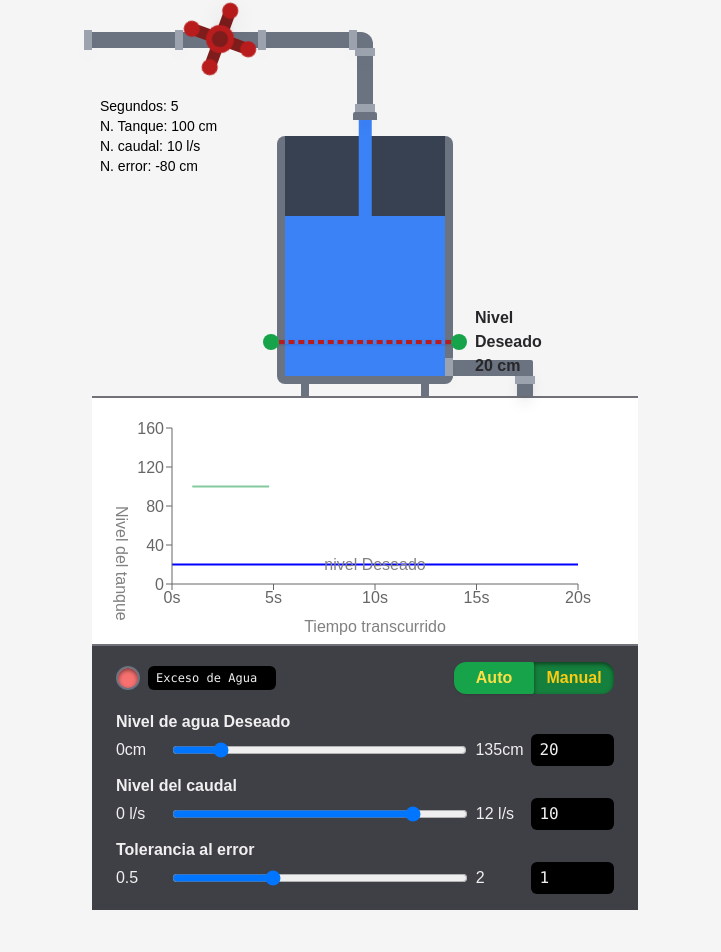
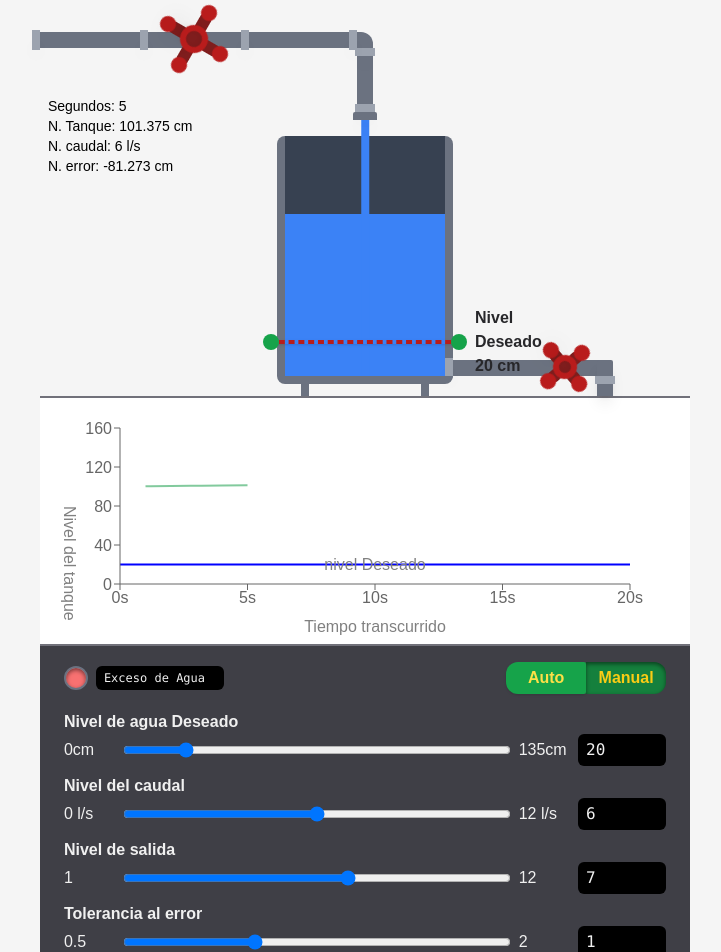
Before and after one commit to Rickhersd/expo-control, a Next.js app: page / in a window 1280 px wide. Shown: the part 88-1040 px from the top of the page, without its empty margins (275-996 px from the left). Before the commit the page ends 998 px from the top, so only its background shows below. Built offline with nearby package versions, Linux system fonts and the light colour scheme.

Commit message:
new version

```diff
--- a/src/app/plot.tsx
+++ b/src/app/plot.tsx
@@ -15,13 +15,21 @@ import {
   ReferenceLine,
 } from "recharts";
 
-const ode = (h: number, flow: number, tiempo: number) => {
-  const dhdt = (1 / 2) * (flow - Math.sqrt(h));
+const ode = (h: number, flow: number, flowExit: number, tiempo: number) => {
+  const dhdt = (1 / 2) * (flow * 0.5 - flowExit * 0.042 * Math.sqrt(h));
   h = Math.max(0, h + tiempo * dhdt);
   return h;
 };
 
-const Plot = ({ data, tiempo, level }: {data: { t: number; h: number }[], tiempo: number, level: number}) => {
+const Plot = ({
+  data,
+  tiempo,
+  level,
+}: {
+  data: { t: number; h: number }[];
+  tiempo: number;
+  level: number;
+}) => {
   return (
     <ResponsiveContainer
       className="border-2 border-x-0 border-zinc-500"
@@ -56,7 +64,12 @@ const Plot = ({ data, tiempo, level }: {data: { t: number; h: number }[], tiempo
             position="insideBottom"
           />
         </XAxis>
-        <ReferenceLine y={level} strokeWidth={2} stroke="blue" label="nivel Deseado" />
+        <ReferenceLine
+          y={level}
+          strokeWidth={2}
+          stroke="blue"
+          label="nivel Deseado"
+        />
         <YAxis dataKey="x" domain={[0, 160]}>
           <Label
             value="Nivel del tanque"
@@ -84,29 +97,45 @@ export const Component = ({
   level,
   error,
   mode,
+  overflow,
+  flowExit,
   handleAutoFixFlow,
+  handleAutoFixFlowExit,
   handleSetError,
-  errorTolerance
+  handleSetOverflow,
+  errorTolerance,
 }: {
   flow: number;
+  flowExit: number;
   level: number;
+  overflow: boolean;
   error: number;
   mode: "AUTO" | "MANUAL";
   errorTolerance: number;
   handleAutoFixFlow: (error: number) => void;
+  handleAutoFixFlowExit: (error: number) => void;
   handleSetError: (error: number) => void;
+  handleSetOverflow: (h: boolean) => void;
 }) => {
   const ref = useRef<HTMLDivElement>(null);
   const [currentTime, setTime] = useState<number>(0);
   const [height, setHeight] = useState<number>(100);
   const [data, setData] = useState<{ t: number; h: number }[]>([]);
 
-
   useAnimationFrame((time, delta) => {
-    const newHeight = Math.round(ode(height, flow, delta / 100) * 1000) / 1000;
+    const newHeight =
+      Math.round(ode(height, flow, flowExit, delta / 100) * 1000) / 1000;
     const newTime = Math.floor(time / 1000);
 
     setHeight(newHeight);
+
+    if(!overflow){
+      handleSetOverflow(newHeight > 145);
+    }
+
+    if(overflow){
+      handleSetOverflow(newHeight > 80);
+    }
 
     if (currentTime < newTime) {
       const newPlot = { h: newHeight, t: newTime };
@@ -119,23 +148,26 @@ export const Component = ({
   });
 
   useEffect(() => {
-    if(mode == "MANUAL") return;
-    const fix = Math.sqrt(error * error) * (-Math.sign(error) * (Math.pow(errorTolerance, 2.71))/15);
-    console.log(2.718^2)
+    if (mode == "MANUAL") return;
+    const fix = (-1 * error * Math.pow(errorTolerance, 2.71) / 35);
     handleAutoFixFlow(fix);
 
-  }, [error, mode, errorTolerance]);
+    if((Math.abs(error) > errorTolerance * 10) || (Math.sign(error) == -1 && flow < 1 && Math.abs(error) > errorTolerance * 10)){
+      handleAutoFixFlowExit(Math.sign(error) * Math.sqrt(Math.abs(error)) / 35);
+    }
+
+  }, [error, mode, currentTime, errorTolerance]);
 
   return (
     <>
       <div className="h-[300px] relative">
-
         <div className="h-20  z-30 w-full  absolute -top-16  ">
           <div className="w-4 rounded-tr-xl -translate-x-1/2 h-full bg-gray-500 left-1/2 -translate-h-1/2 absolute">
             <div className="h-2 w-5 shadow-lg left-1/2 -translate-x-1/2 bg-gray-400 top-4 absolute" />
             <div className="h-2 w-5 shadow-lg left-1/2 -translate-x-1/2 bg-gray-400 bottom-0 absolute" />
             <div className="w-6 h-2 shadow-lg rounded-t-sm top-full bg-gray-500 left-1/2 -translate-x-1/2 absolute" />
           </div>
+
           <div className="w-1/2 h-4 -translate-x-2 top-0 bg-gray-500 absolute">
             <div className="h-5 shadow-lg w-2 top-1/2 -translate-y-1/2 bg-gray-400 right-0 absolute" />
             <div className="h-5 shadow-lg w-2 top-1/2 -translate-y-1/2 bg-gray-400 right-1/3 absolute" />
@@ -174,12 +206,8 @@ export const Component = ({
           <div className="top-[2.25rem] text-black ">
             N. Tanque: {height} cm
           </div>
-          <div className="top-[4.25rem] text-black ">
-            N. caudal: {flow} l/s
-          </div>
-          <div className="top-[6.25rem] text-black ">
-            N. error: {error} cm
-          </div>
+          <div className="top-[4.25rem] text-black ">N. caudal: {flow} l/s</div>
+          <div className="top-[6.25rem] text-black ">N. error: {error} cm</div>
         </div>
         <div
           ref={ref}
@@ -222,19 +250,46 @@ export const Component = ({
           <div className="w-2 bg-gray-500 absolute rounded-br-full rounded-tr-full left-full -bottom-0 h-60" />
           <div className="w-2 h-5 bg-gray-500 absolute left-4 top-full" />
           <div className="w-2 h-5 bg-gray-500 absolute right-4 top-full" />
-          <div className="w-20 bottom-0 left-full h-4 -translate-x-0 bg-gray-500 absolute">
+          {overflow &&
+            <div className="absolute text-red-600 top-1/2 left-1/2 -translate-x-1/2 text-4xl  font-bold">DESBORDE</div>
+          }
+
+          <div className="w-[20vw] max-w-40 bottom-0 left-full h-4 -translate-x-0 bg-gray-500 absolute">
             {/* <div className="h-5 shadow-lg w-2 top-1/2 -translate-y-1/2 bg-gray-400 right-0 absolute" /> */}
             <div className="h-5 shadow-lg w-2 top-1/2 -translate-y-1/2 bg-gray-400 left-0 absolute" />
             <div className="absolute left-full">
               <div className="w-4 h-9 shadow-lg rounded-t-sm top-full bg-gray-500 left-1/2 -translate-x-1/2 absolute" />
               <div className="h-2 w-5 shadow-lg left-1/2 -translate-x-1/2 bg-gray-400 top-4 absolute" />
+
               {/* <div className="h-2 w-5 shadow-lg left-1/2 -translate-x-1/2 bg-gray-400 bottom-0 absolute" /> */}
             </div>
+            <motion.div
+              initial={{ translateX: "-50%", translateY: "50%" }}
+              animate={{
+                rotate: flowExit * 20,
+              }}
+              transition={{ type: "spring" }}
+              className="w-3 h-3 left-3/4  -top-1/3 bg-red-300 absolute"
+            >
+              <div className="bg-red-900 rounded-full w-4 h-3 z-70 absolute  left-full ">
+                <div className="bg-red-700 rounded-full w-4 h-4 z-70 absolute origin top-1/2 left-full -translate-x-1/2 -translate-y-1/2"></div>
+              </div>
+              <div className="bg-red-900 rounded-full origin-center  w-3 h-4 z-70 absolute bottom-full">
+                <div className="bg-red-700 shadow-2xl rounded-full w-4 h-4 z-70 absolute bottom-full left-1/2 -translate-x-1/2 translate-y-1/2"></div>
+              </div>
+              <div className="bg-red-900  rounded-full w-4 h-3 z-70 absolute right-full ">
+                <div className="bg-red-700 rounded-full w-4 h-4 z-70 absolute top-1/2 -translate-x-1/2 -translate-y-1/2"></div>
+              </div>
+              <div className="bg-red-900 rounded-full w-3 h-4 z-70 absolute top-full">
+                <div className="bg-red-700 shadow-xl rounded-full w-4 h-4 z-70 absolute top-full left-1/2 -translate-x-1/2 -translate-y-1/2"></div>
+              </div>
+              <div className="bg-red-700 shadow-xl rounded-full w-6 h-6 z-70 absolute top-1/2 -translate-y-1/2 -translate-x-1/2 left-1/2 ">
+                <div className="bg-red-900 shadow-inner rounded-full w-3 h-3 z-70 absolute top-1/2 -translate-y-1/2 -translate-x-1/2 left-1/2 "></div>
+              </div>
+            </motion.div>
           </div>
 
-
           <div className="w-44 bg-gray-500 rounded-b-full absolute -left-2 top-full bottom-0 h-2" />
-
         </div>
       </div>
       <div className="bg-white h-[250px] w-full">
@@ -252,39 +307,70 @@ const clampFunction = (min: number, max: number, num: number) => {
 };
 
 export const Home = () => {
-  const [flow, setFlow] = useState<number>(10);
+  const [flow, setFlow] = useState<number>(6);
+  const [flowExit, setFlowExit] = useState<number>(7);
   const [level, setLevel] = useState<number>(20);
   const [errorTolerance, setErrorTolerance] = useState<number>(1);
+  const [overflow, setOverflow] = useState<boolean>(false);
   const [mode, setMode] = useState<"AUTO" | "MANUAL">("MANUAL");
   const [error, setError] = useState<number>(0);
 
   const handleAutoFixFlow = (error: number) => {
     setFlow((prevError) =>
-      clampFunction(MIN_CAUDAL, MAX_CAUDAL,Math.round((prevError - error) * 1000) / 1000)
+      clampFunction(
+        MIN_CAUDAL,
+        MAX_CAUDAL,
+        Math.round((prevError - error) * 1000) / 1000
+      )
     );
+  };
+
+  const handleAutoFixFlowExit = (error: number) => {
+    setFlowExit((prevError) =>
+      clampFunction(
+        MIN_CAUDAL,
+        MAX_CAUDAL,
+        Math.round((prevError - error) * 1000) / 1000
+      )
+    );
+  };
+
+  const handleSetOverflow = (newOverflow: boolean) => {
+    setOverflow(newOverflow);
+    if (!overflow && newOverflow){
+      setFlow(0);
+      setFlowExit(3);
+      setMode("MANUAL");
+    }
+    if (overflow && !newOverflow){
+      setFlow(6);
+      setFlowExit(7);
+    }
   };
 
   const handleSetError = (error: number) => {
     setError(error);
-  }
+  };
 
   return (
     <div className=" flex justify-center items-center min-h-screen  gap-16  font-[family-t:var(--font-geist-sans)]">
       <main className="flex flex-col row-start-2 items-center sm:items-start">
         <div className="px-4 py-8 text-zinc-800">
-          <h1 className="text-4xl font-bold">
-            Simulador de Tanque de Agua
-          </h1>
+          <h1 className="text-4xl font-bold">Simulador de Sistema de Nivelacion</h1>
         </div>
         <div className="max-w-[1000px] w-full mt-20">
           <div className="h-[550px] relative">
             <Component
+              handleSetOverflow={handleSetOverflow}
               level={level}
               flow={flow}
+              overflow={overflow}
+              flowExit={flowExit}
               error={error}
               errorTolerance={errorTolerance}
               mode={mode}
               handleAutoFixFlow={handleAutoFixFlow}
+              handleAutoFixFlowExit={handleAutoFixFlowExit}
               handleSetError={handleSetError}
             />
           </div>
@@ -292,40 +378,59 @@ export const Home = () => {
             <div className="flex items-center justify-between">
               <div className="flex items-center gap-2">
                 <div
-                  className={clsx("w-6 h-6 rounded-full border-2 border-gray-500 shadow-black/50 shadow-inner" ,
+                  className={clsx(
+                    "w-6 h-6 rounded-full border-2 border-gray-500 shadow-black/50 shadow-inner",
                     {
-                      "bg-green-400": Math.abs(error) < errorTolerance,
+                      "bg-green-400":
+                        Math.abs(error) < errorTolerance && !overflow,
                       "bg-yellow-400":
-                        Math.sign(error) == 1 && !(Math.abs(error) < errorTolerance),
+                        Math.sign(error) == 1 &&
+                        !(Math.abs(error) < errorTolerance) &&
+                        !overflow,
                       "bg-red-400":
-                        Math.sign(error) == -1 && !(Math.abs(error) < errorTolerance),
+                        (Math.sign(error) == -1 &&
+                          !(Math.abs(error) < errorTolerance)) ||
+                        overflow,
                     }
                   )}
                 />
                 <div className="font-mono bg-black text-xs text-nowrap rounded-md px-2 w-32 py-1">
-                {Math.abs(error) < errorTolerance && (
-                  "Nivelado"
-                )}
-                { Math.sign(error) == 1 && !(Math.abs(error) < errorTolerance)&& (
-                  "Falta de Agua"
-                )}
-                {Math.sign(error) == -1 && !(Math.abs(error) < errorTolerance) && (
-                  "Exceso de Agua"
-                )}
+                  {overflow ? (
+                    <span>Desborde</span>
+                  ) : (
+                    <span>
+                      {Math.abs(error) < errorTolerance && "Nivelado"}
+                      {Math.sign(error) == 1 &&
+                        !(Math.abs(error) < errorTolerance) &&
+                        "Falta de Agua"}
+                      {Math.sign(error) == -1 &&
+                        !(Math.abs(error) < errorTolerance) &&
+                        "Exceso de Agua"}
+                    </span>
+                  )}
                 </div>
               </div>
               <div className="w-fit flex">
                 <button
+                  disabled={overflow}
                   onClick={() => setMode("AUTO")}
-                  className={clsx("rounded-sm w-20 flex items-center justify-center px-2 py-1 rounded-l-xl font-bold",
-                    mode == "AUTO" ? "bg-green-700 shadow-black/50   shadow-inner text-yellow-400" : "bg-green-600 shadow text-yellow-300"
-                  )}>
+                  className={clsx(
+                    "rounded-sm w-20 flex items-center justify-center px-2 py-1 rounded-l-xl font-bold",
+                    mode == "AUTO"
+                      ? "bg-green-700 shadow-black/50   shadow-inner text-yellow-400"
+                      : "bg-green-600 shadow text-yellow-300"
+                  )}
+                >
                   Auto
                 </button>
                 <button
+                  disabled={overflow}
                   onClick={() => setMode("MANUAL")}
-                  className={clsx("px-2 w-20 py-1 flex items-center justify-center rounded-r-xl font-bold",
-                    mode == "MANUAL" ? "bg-green-700 shadow-black/50  shadow-inner  text-yellow-400 " : "bg-green-600 shadow text-yellow-300"
+                  className={clsx(
+                    "px-2 w-20 py-1 flex items-center justify-center rounded-r-xl font-bold",
+                    mode == "MANUAL"
+                      ? "bg-green-700 shadow-black/50  shadow-inner  text-yellow-400 "
+                      : "bg-green-600 shadow text-yellow-300"
                   )}
                 >
                   Manual
@@ -348,7 +453,9 @@ export const Home = () => {
                   step={0.1}
                 />
                 <div className="w-20">135cm</div>
-                <div className="bg-black font-mono w-32 rounded-md px-2 py-1">{level}</div>
+                <div className="bg-black font-mono w-32 rounded-md px-2 py-1">
+                  {level}
+                </div>
               </div>
             </div>
             <div>
@@ -356,7 +463,7 @@ export const Home = () => {
               <div className="flex w-full items-center gap-2">
                 <div className="w-20">0 l/s</div>
                 <input
-                  disabled={mode == "AUTO"}
+                  disabled={mode == "AUTO" || overflow}
                   className="bg-red-200 w-full"
                   type="range"
                   onChange={(v) => {
@@ -368,7 +475,31 @@ export const Home = () => {
                   step={0.1}
                 />
                 <div className="w-20">12 l/s</div>
-                <div className="bg-black px-2 w-32 font-mono rounded-md py-1">{flow}</div>
+                <div className="bg-black px-2 w-32 font-mono rounded-md py-1">
+                  {flow}
+                </div>
+              </div>
+            </div>
+            <div>
+              <div className="font-bold">Nivel de salida</div>
+              <div className="flex w-full items-center gap-2">
+                <div className="w-20">1</div>
+                <input
+                  className="bg-red-200 w-full"
+                  type="range"
+                  disabled={overflow}
+                  onChange={(v) => {
+                    setFlowExit(Number(v.target.value) ?? 0);
+                  }}
+                  min={MIN_CAUDAL}
+                  value={flowExit}
+                  max={MAX_CAUDAL}
+                  step={0.1}
+                />
+                <div className="w-20">12</div>
+                <div className="bg-black px-2 w-32 font-mono rounded-md py-1">
+                  {flowExit}
+                </div>
               </div>
             </div>
             <div>
@@ -387,7 +518,9 @@ export const Home = () => {
                   step={0.1}
                 />
                 <div className="w-20">2</div>
-                <div className="bg-black px-2 w-32 font-mono rounded-md py-1">{errorTolerance}</div>
+                <div className="bg-black px-2 w-32 font-mono rounded-md py-1">
+                  {errorTolerance}
+                </div>
               </div>
             </div>
           </div>
```
